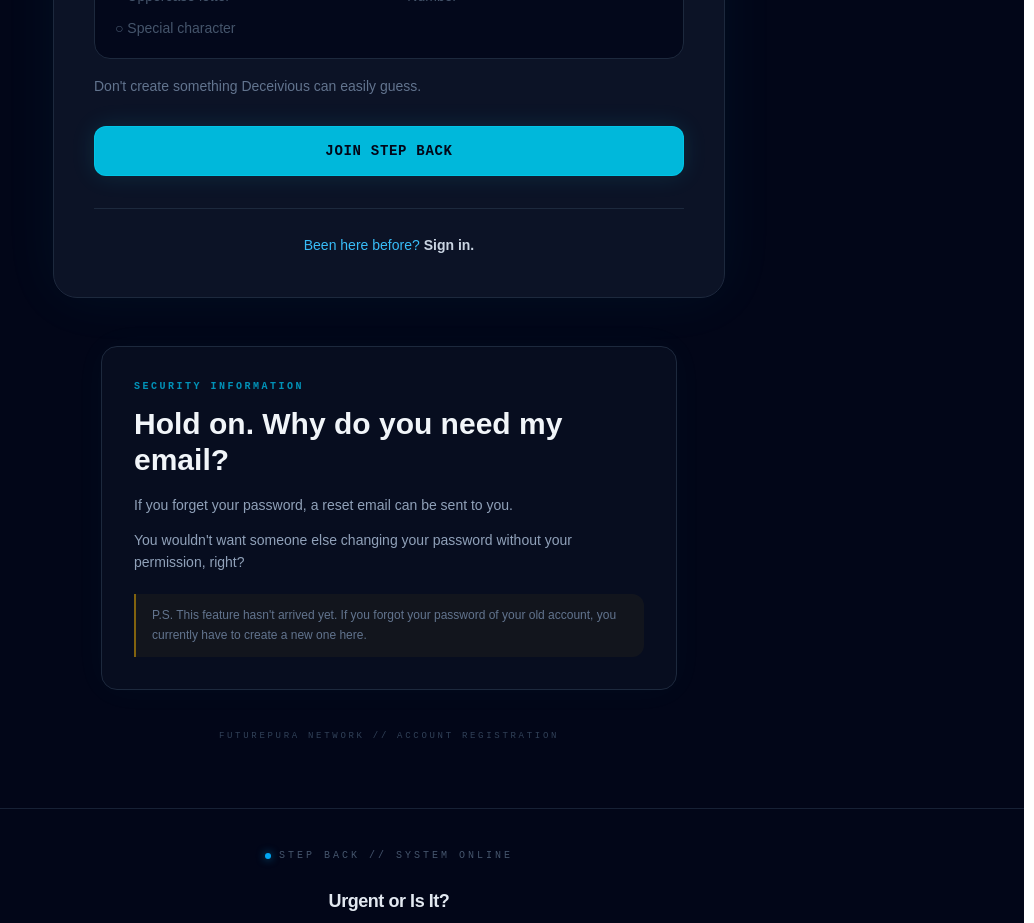
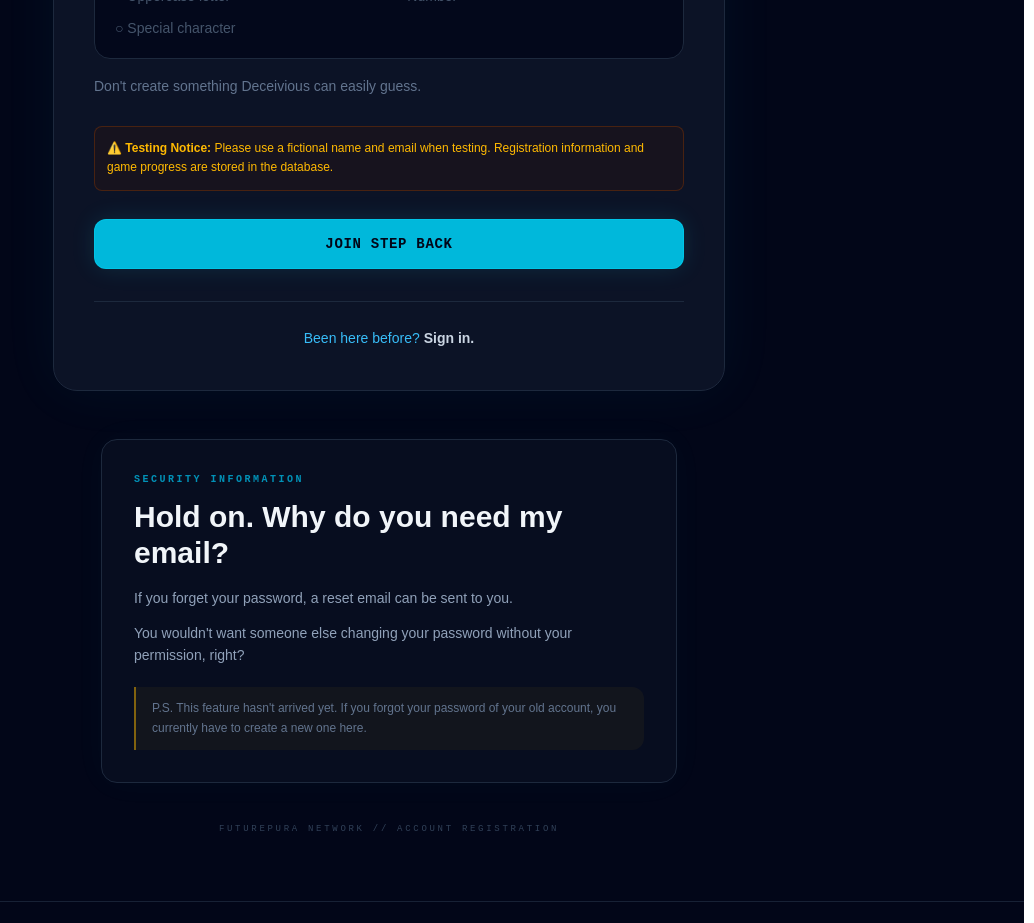
Before and after one commit to Ed0304/Urgent-or-Is-It, a Next.js app: page /register in a window 1280 px wide. Shown: the part 980-1903 px from the top of the page, without its empty margins (246-1280 px from the left). Built offline with nearby package versions, Linux system fonts and the light colour scheme; what @zxcvbn-ts/core would draw is missing.

Commit message:
Add testing notice to registration page

```diff
--- a/components/frontend/register.tsx
+++ b/components/frontend/register.tsx
@@ -673,6 +673,13 @@ export default function Register() {
                                 )}
 
                             </div>
+                            <div className="mt-4 rounded-lg border border-amber-900/50 bg-amber-950/20 p-3">
+                            <p className="text-xs leading-relaxed text-amber-400">
+                                ⚠️ <span className="font-bold">Testing Notice:</span>{" "}
+                                Please use a fictional name and email when testing.
+                                Registration information and game progress are stored in the database.
+                            </p>
+                        </div>
 
 
                             {/* SUBMIT */}
```
